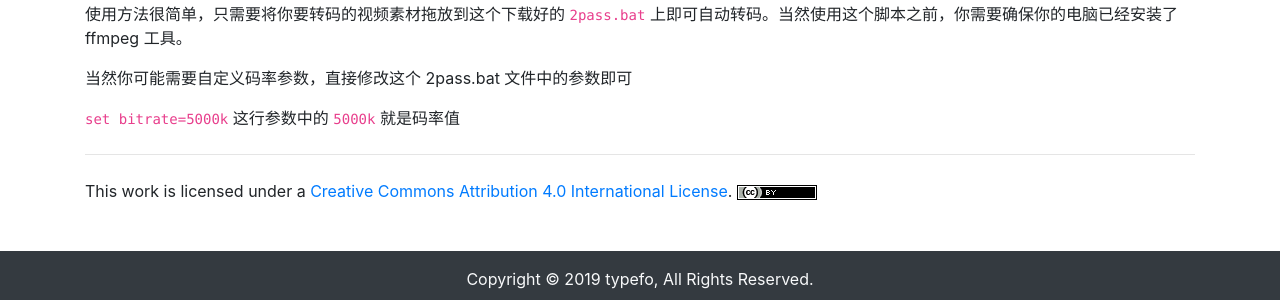
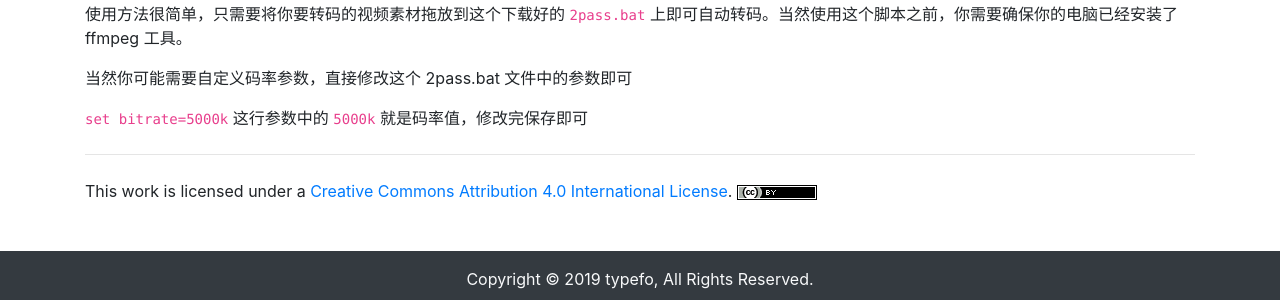
Before and after one commit to ehsud/blog, a Jekyll site: the page built from ffmpeg/ffmpeg-for-2pass-transcoding.md, in a window 1280 px wide. Shown: the part 1468-1768 px from the top of the page. Built offline with Jekyll 4.4.1, drawn with Linux system fonts in a browser that asks for light colours.

Commit message:
add ffmpeg-for-2pass-transcoding.md document

```diff
--- a/ffmpeg/ffmpeg-for-2pass-transcoding.md
+++ b/ffmpeg/ffmpeg-for-2pass-transcoding.md
@@ -57,4 +57,4 @@ ffmpeg 当中有 5 种 H264 的码率控制方案，当然今天介绍 ffmpeg
 
 当然你可能需要自定义码率参数，直接修改这个 2pass.bat 文件中的参数即可
 
-- `set bitrate=5000k` 这行参数中的 `5000k` 就是码率值
+- `set bitrate=5000k` 这行参数中的 `5000k` 就是码率值，修改完保存即可
```
